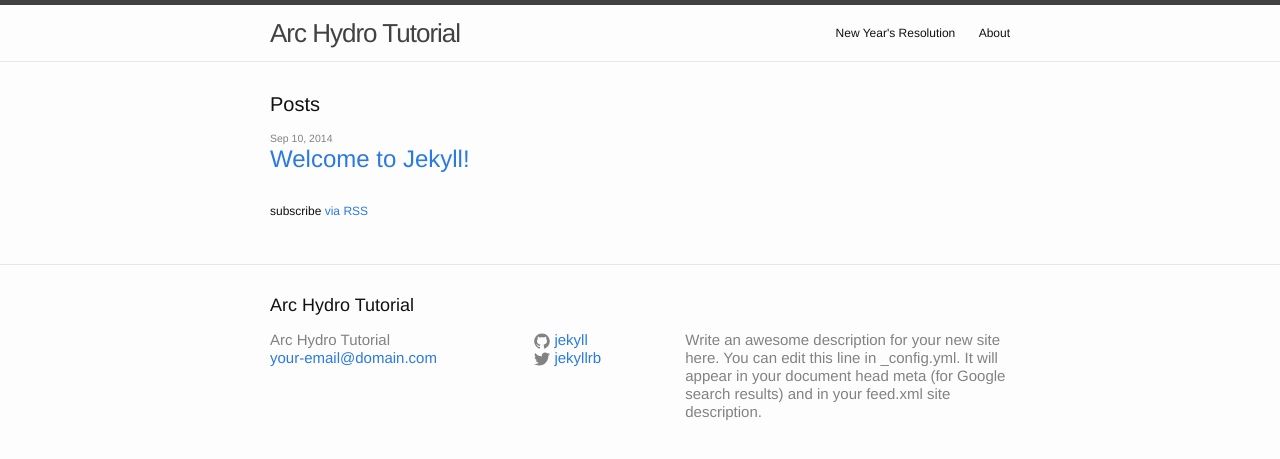
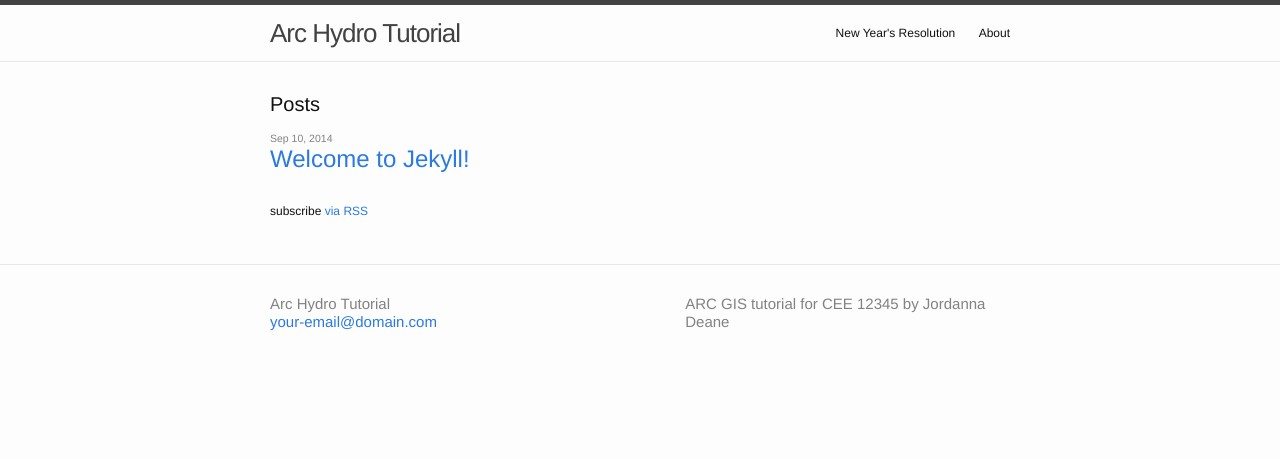
Before and after one commit to jordannad/ArcHydroTutorial, a Jekyll site: the page built from index.html, in a window 1280 px wide. Shown: the top 459 px of the page. Built offline with Jekyll 4.4.1, drawn with Linux system fonts in a browser that asks for light colours.

Commit message:
Footer fixes.

```diff
--- a/_config.yml
+++ b/_config.yml
@@ -2,9 +2,7 @@
 title: Arc Hydro Tutorial
 email: your-email@domain.com
 description: > # this means to ignore newlines until "baseurl:"
-  Write an awesome description for your new site here. You can edit this
-  line in _config.yml. It will appear in your document head meta (for
-  Google search results) and in your feed.xml site description.
+  ARC GIS tutorial for CEE 12345 by Jordanna Deane
 baseurl: "" # the subpath of your site, e.g. /blog/
 url: "http://yourdomain.com" # the base hostname & protocol for your site
 twitter_username: jekyllrb
--- a/_includes/footer.html
+++ b/_includes/footer.html
@@ -2,10 +2,10 @@
 
   <div class="wrapper">
 
-    <h2 class="footer-heading">{{ site.title }}</h2>
+    <!-- <h2 class="footer-heading">{{ site.title }}</h2> -->
 
     <div class="footer-col-wrapper">
-      <div class="footer-col  footer-col-1">
+      <div class="footer-col footer-col-1">
         <ul class="contact-list">
           <li>{{ site.title }}</li>
           <li><a href="mailto:{{ site.email }}">{{ site.email }}</a></li>
@@ -13,7 +13,7 @@
       </div>
 
       <div class="footer-col  footer-col-2">
-        <ul class="social-media-list">
+<!--         <ul class="social-media-list">
           {% if site.github_username %}
           <li>
             <a href="https://github.com/{{ site.github_username }}">
@@ -42,7 +42,7 @@
             </a>
           </li>
           {% endif %}
-        </ul>
+        </ul> -->
       </div>
 
       <div class="footer-col  footer-col-3">
```
